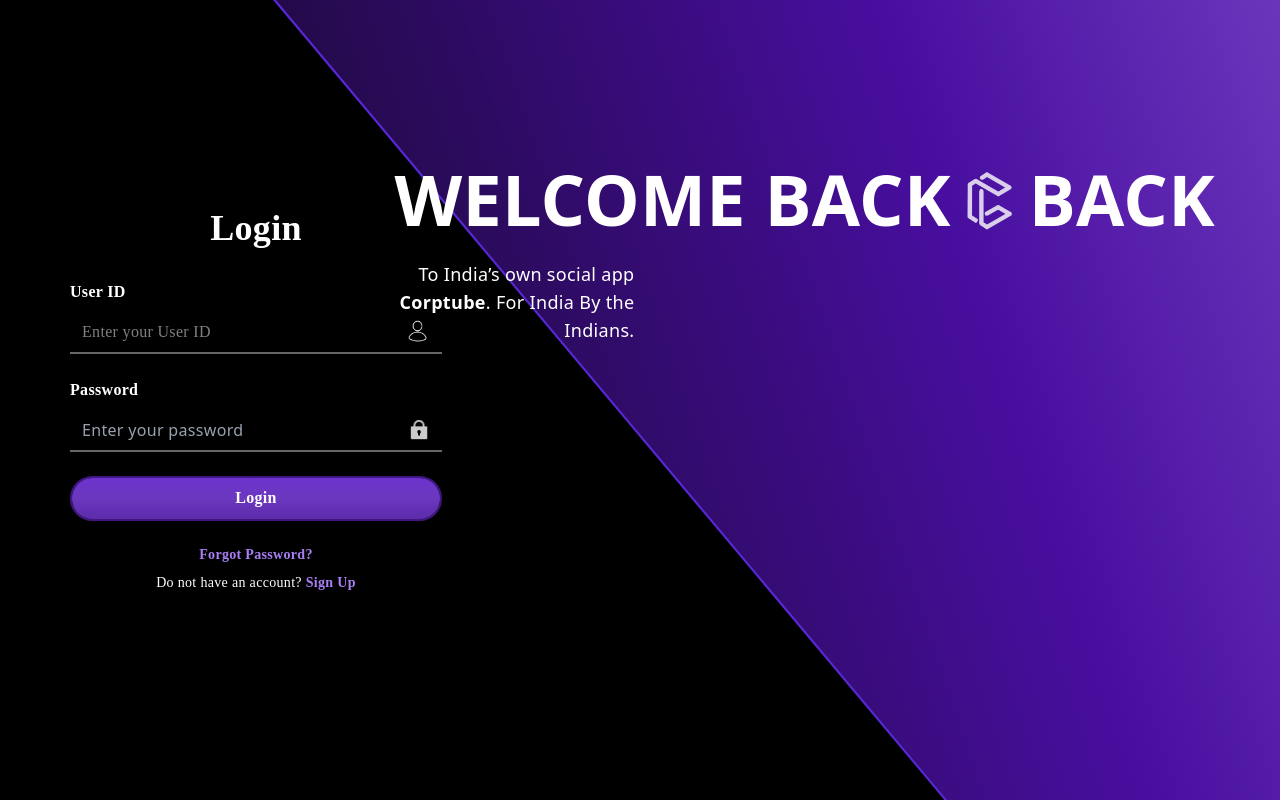
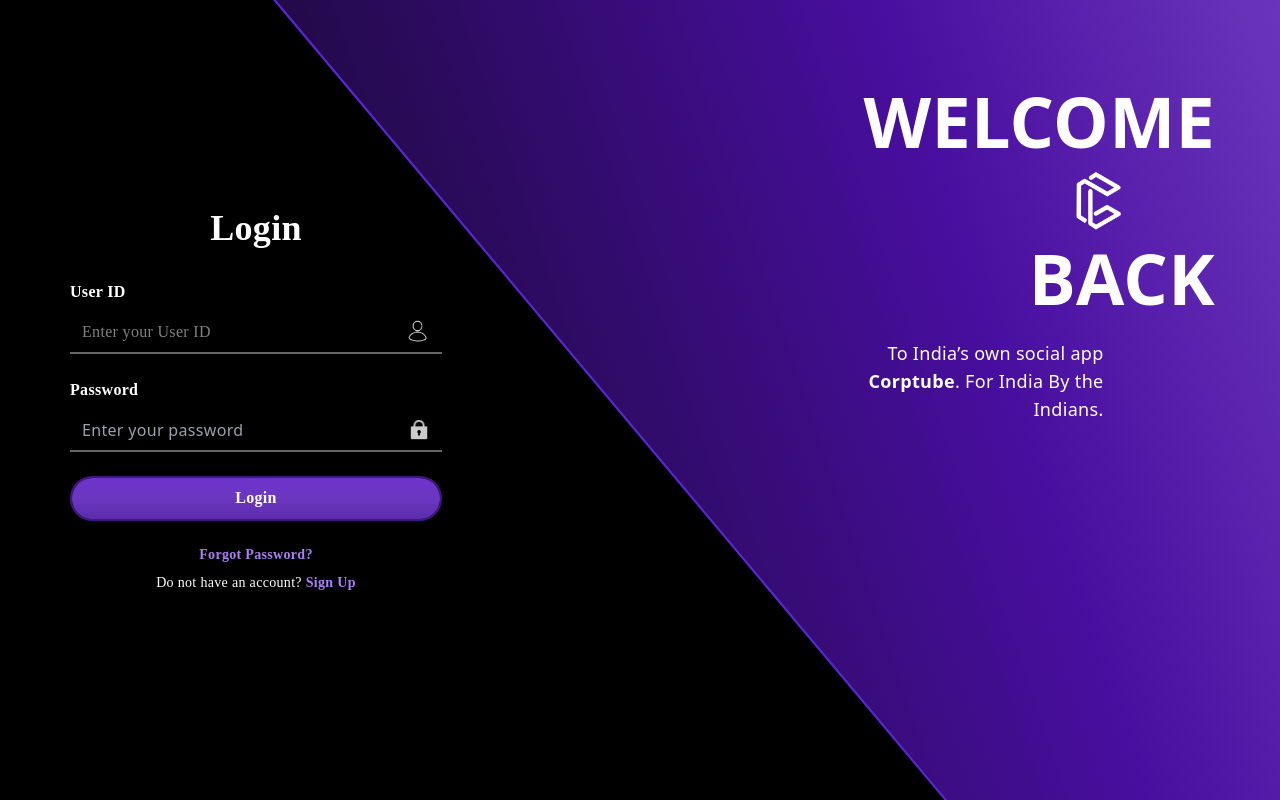
Before and after one commit to adarsh2027dev/Corptube-platform, a Next.js app: page /authpage in a window 1280 px wide. Built offline with nearby package versions, Linux system fonts and the light colour scheme.

Commit message:
UI change

```diff
--- a/src/pages/authpage.js
+++ b/src/pages/authpage.js
@@ -285,19 +285,18 @@
   pb-[150px] lg:pb-[300px]
   `}
 >
-  <h2 className="uppercase text-3xl lg:text-[70px] leading-tight text-white font-bold flex items-center gap-1">
+  <h2 className="uppercase text-3xl lg:text-[70px] leading-tight text-white font-bold  gap-1">
     {/* <h2 className="uppercase text-3xl lg:text-[70px] leading-tight text-white font-bold"> */}
 
   {activeForm === "login" ? (
     <>
-      WELCOME  Back
-
+      WELCOME
         <Image
           src="/assets/corptube_logo-bgRemoved.png"
           alt="logo"
           width={70}
           height={70}
-          className="  opacity-80 object-cover"
+          className="  opacity-100 object-cover translate-x-50"
         />BACK
     </>
   ) : (
@@ -305,13 +304,13 @@
       WELCOME <br />
       <span className="flex items-center gap-2">
         Back
-        <br></br>
+
         <Image
           src="/assets/corptube_logo-bgRemoved.png"
           alt="logo"
           width={60}
           height={60}
-          // className=" inline-block opacity-80"
+          className=" inline-block"
         />
       </span>
     </>
```
